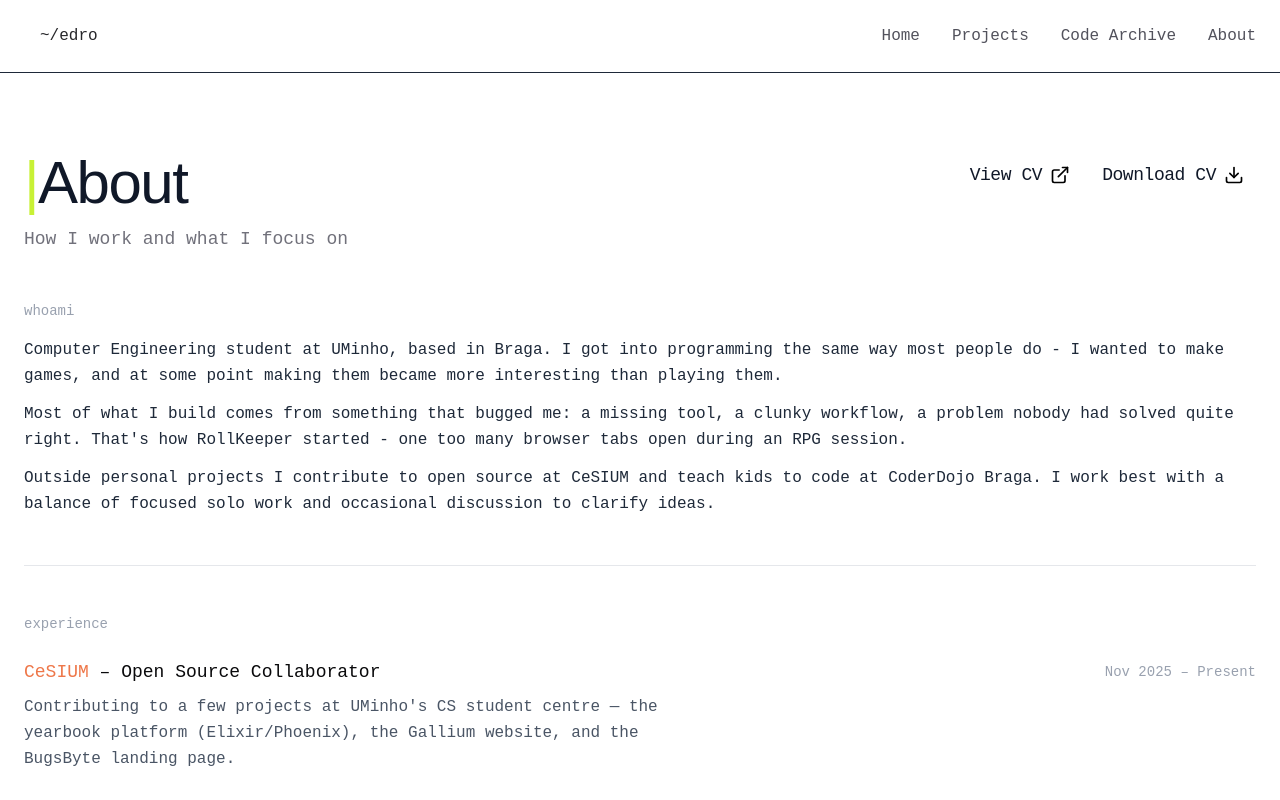
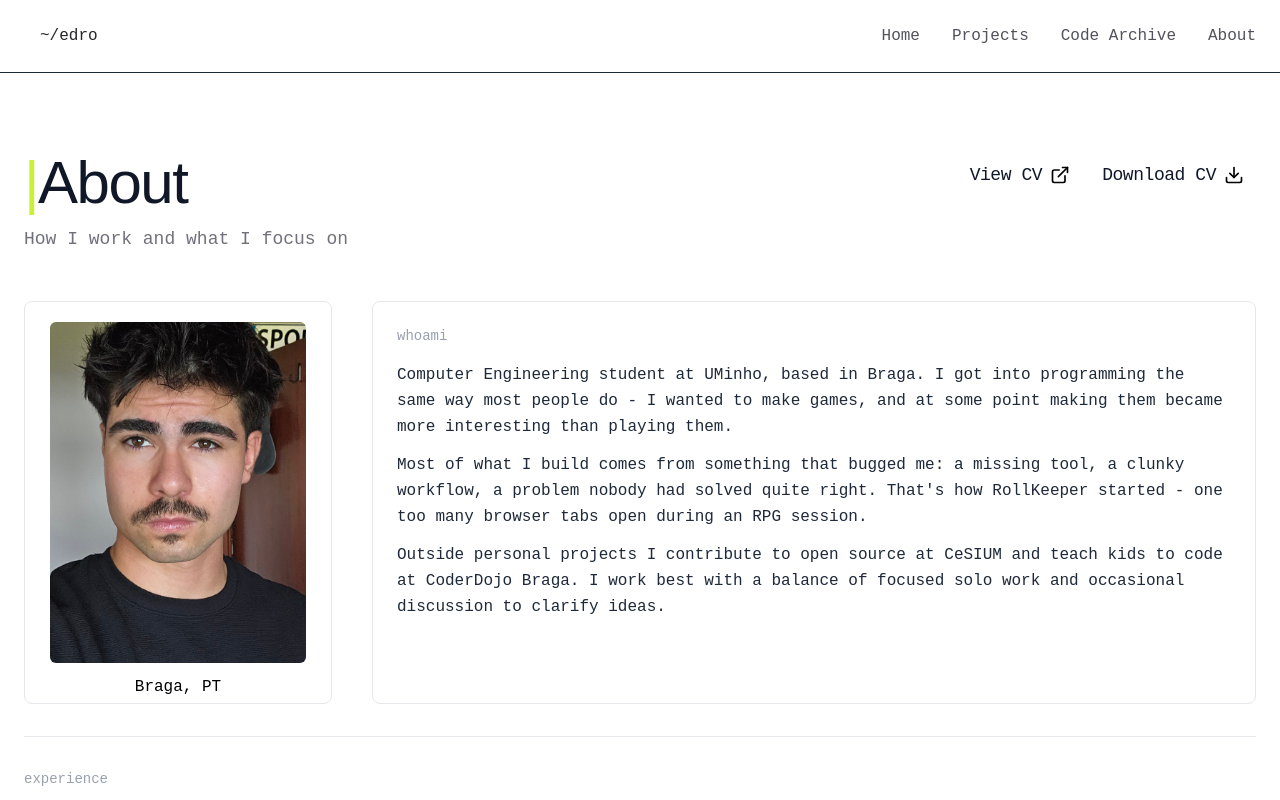
Before and after one commit to EdroCode/EdroCodeWebsite, a Next.js app: page /about in a window 1280 px wide. Shown: the top 800 px of the page. Built offline with nearby package versions, Linux system fonts and the light colour scheme; a web font is replaced by a local one.

Commit message:
feat: added photo to about section

```diff
--- a/app/about/page.tsx
+++ b/app/about/page.tsx
@@ -2,6 +2,7 @@
 import type { Metadata } from "next";
 export const metadata: Metadata = { title: "About" };
 import { Download, ExternalLink } from "lucide-react";
+import Image from "next/image";
 
 export default function About() {
   return (
@@ -47,28 +48,45 @@ export default function About() {
         </p>
       </div>
 
-      <div className="space-y-12">
-        <div>
+      <div className="space-y-8">
+        <div className="flex flex-col sm:flex-row gap-6 sm:gap-10">
+          <div className="hidden lg:block sm:w-1/4 shrink-0">
+            <div className="h-full border border-gray-200 rounded-lg p-1 flex flex-col justify-between">
+              <div className="flex flex-col justify-center items-center mt-4 space-y-3 ">
+                <Image
+                  src="/me.jpg"
+                  alt="My picture"
+                  width={400}
+                  height={500}
+                  className="hidden lg:block w-64 h-auto rounded-md mx-auto"
+                />
+                <p>Braga, PT</p>
+              </div>
+            </div>
+          </div>
+
+          <div className="sm:w-full md:border border-gray-200 rounded-lg md:p-6 ">
             <p className="text-sm text-gray-400 font-mono mb-4">whoami</p>
             <div className="space-y-3 text-gray-800 leading-relaxed">
               <p>
-              Computer Engineering student at UMinho, based in Braga. I got into
-              programming the same way most people do - I wanted to make games,
-              and at some point making them became more interesting than playing
-              them.
+                Computer Engineering student at UMinho, based in Braga. I got
+                into programming the same way most people do - I wanted to make
+                games, and at some point making them became more interesting
+                than playing them.
               </p>
               <p>
                 Most of what I build comes from something that bugged me: a
-              missing tool, a clunky workflow, a problem nobody had solved quite
-              right. That&apos;s how RollKeeper started - one too many browser
-              tabs open during an RPG session.
+                missing tool, a clunky workflow, a problem nobody had solved
+                quite right. That&apos;s how RollKeeper started - one too many
+                browser tabs open during an RPG session.
               </p>
               <p>
                 Outside personal projects I contribute to open source at CeSIUM
                 and teach kids to code at CoderDojo Braga. I work best with a
-              balance of focused solo work and occasional discussion to clarify
-              ideas.
+                balance of focused solo work and occasional discussion to
+                clarify ideas.
               </p>
+            </div>
           </div>
         </div>
 
```
Also changed, not shown: public/me.jpg (added). Lines whose indentation alone changed are shown as unchanged.
